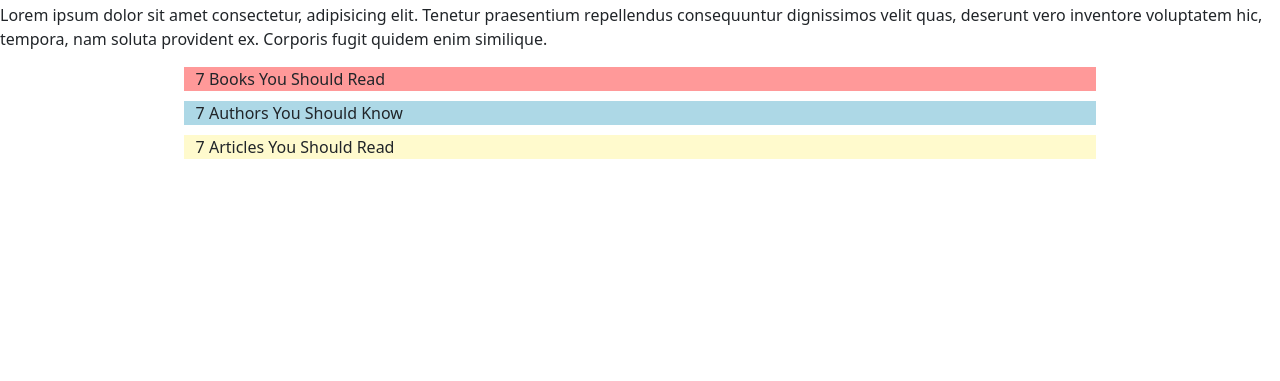
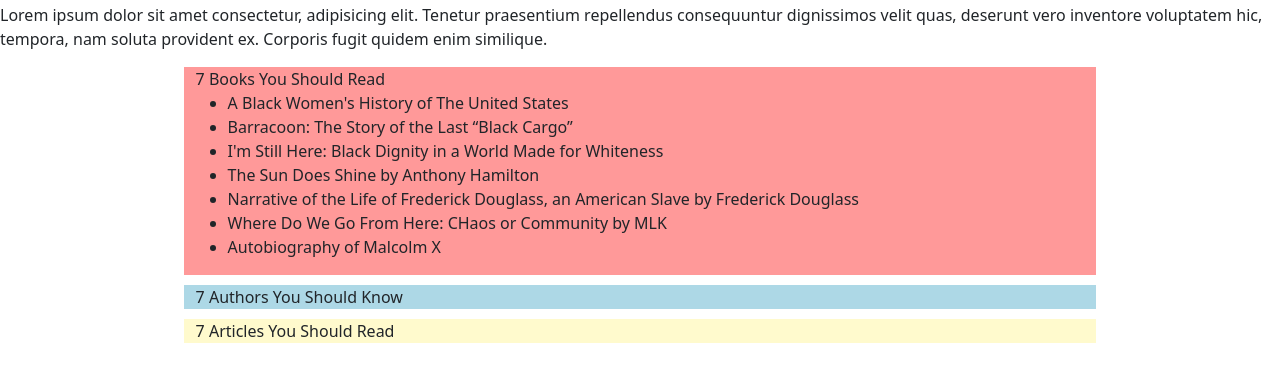
Before and after one commit to halowe94/resources-for-anti-racism, a website: page html-pages/nonFicBooks.html in a window 1280 px wide. Shown: the part 109-490 px from the top of the page. Drawn offline with nearby package versions, Linux system fonts and the light colour scheme; files that its build step writes are made by us from their sources; files whose address does not match are found by name.

Commit message:
added list to non-fiction books

```diff
--- a/html-pages/nonFicBooks.html
+++ b/html-pages/nonFicBooks.html
@@ -52,7 +52,17 @@
   <!--clickable links-->
   <div>
     <section class="row">
-      <div class="firstDiv">7 Books You Should Read</div>
+      <div class="firstDiv">7 Books You Should Read
+        <ul>
+          <li>A Black Women's History of The United States</li>
+          <li>Barracoon: The Story of the Last “Black Cargo”</li>
+          <li>I'm Still Here: Black Dignity in a World Made for Whiteness</li>
+          <li>The Sun Does Shine by Anthony Hamilton</li>
+          <li>Narrative of the Life of Frederick Douglass, an American Slave by Frederick Douglass</li>
+          <li>Where Do We Go From Here: CHaos or Community by MLK</li>
+          <li>Autobiography of Malcolm X</li>
+        </ul>
+      </div>
       <div class="secondDiv">7 Authors You Should Know</div>
       <div class="thirdDiv">7 Articles You Should Read</div>
       <!-- <div class="col-lg-1 col-md-1 col-sm-1 col-xs-0"></div>
```
